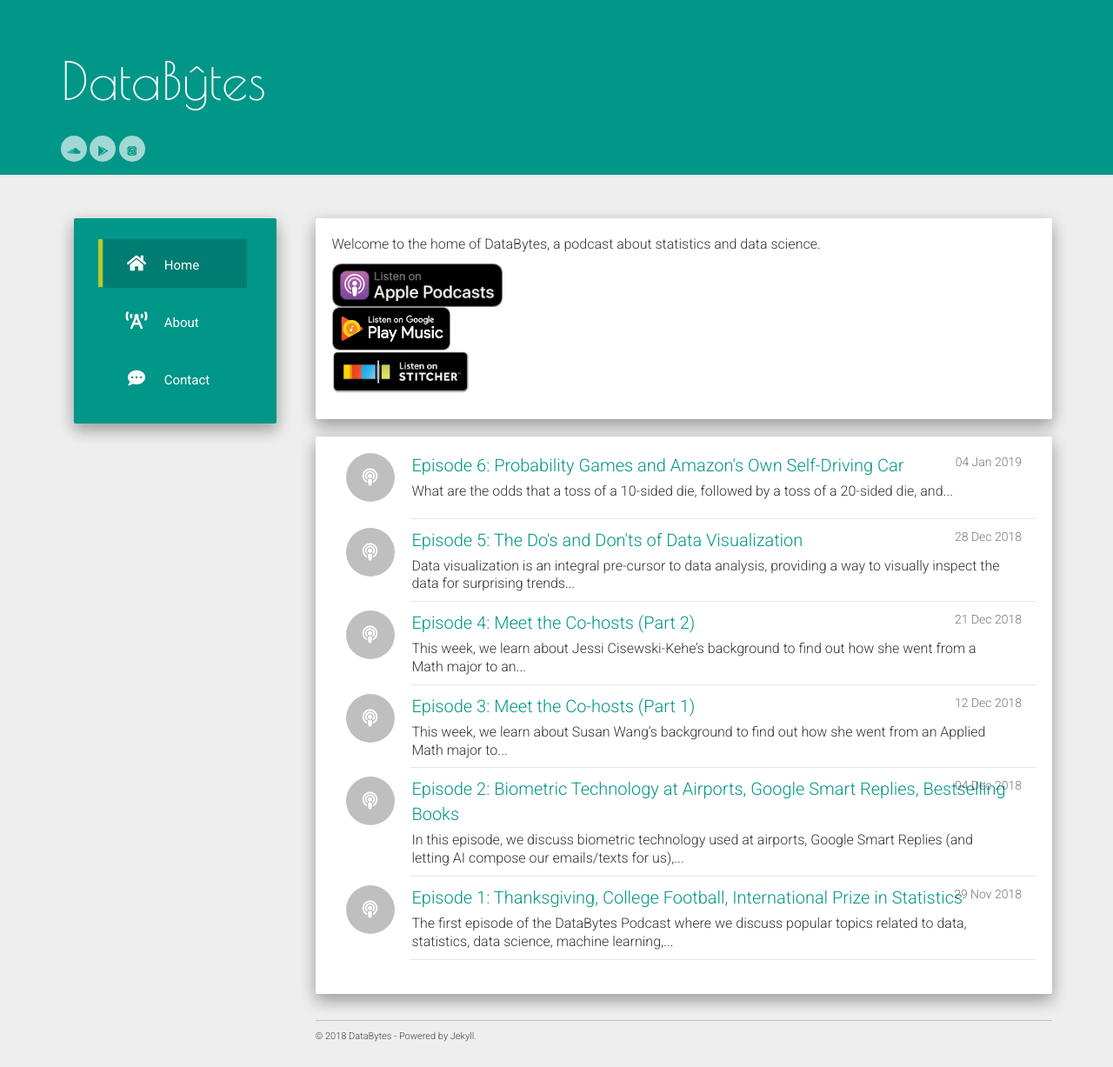
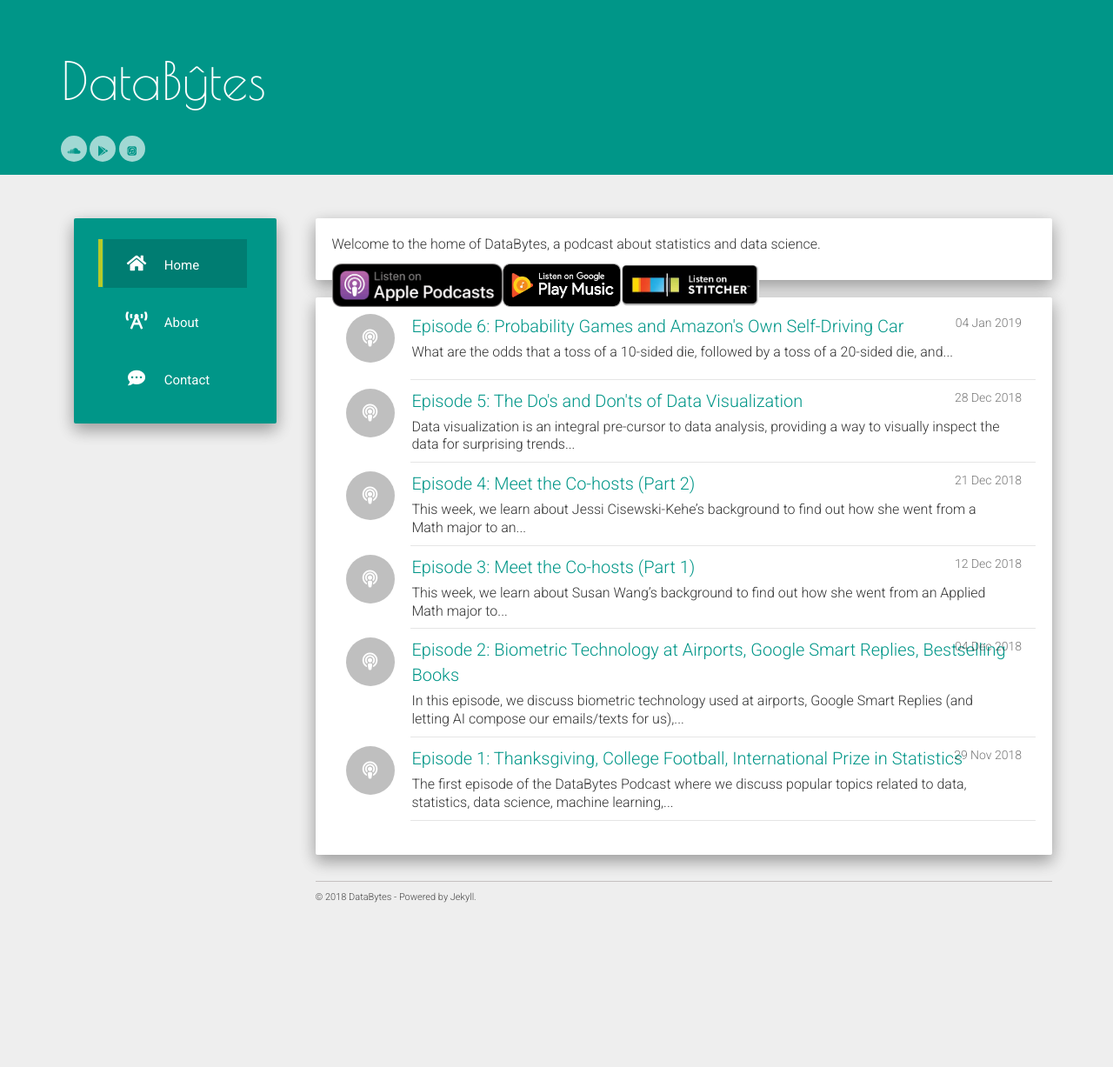
Before and after one commit to DataBytesPodcast/databytespodcast.github.io, a Jekyll site: the page built from index.html, in a window 1280 px wide. Shown: the whole page at 87% size. Built offline with Jekyll 4.4.1, drawn with Linux system fonts in a browser that asks for light colours; nearby versions of some CDN libraries; the list of posts is cut into pages by our own code; after the commit the page ends 1067 px from its top, so only the background shows below that.

Commit message:
Attempt 1 to put all badges on same line.

```diff
--- a/index.html
+++ b/index.html
@@ -5,7 +5,7 @@
 <div class="well">
         <p>Welcome to the home of DataBytes, a podcast about statistics and data science. </p>
         <p>
-        <a href="https://itunes.apple.com/us/podcast/databytes/id1445241846?mt=2&ls=1"><img src="/static/img/apple-podcasts-badge.png" alt="Apple Podcasts" style="height:50px;"></a><a href="https://playmusic.app.goo.gl/?ibi=com.google.PlayMusic&isi=691797987&ius=googleplaymusic&apn=com.google.android.music&link=https://play.google.com/music/m/Ixr33egunzkhqi6i7zaitcbvfqm?t%3DDataBytes%26pcampaignid%3DMKT-na-all-co-pr-mu-pod-16"><img src="/static/img/en_badge_web_music.png" alt = "Google Play" style="height:50px;"></a><a href="https://www.stitcher.com/s?fid=350243&refid=stpr"><img src="/static/img/listen-on-stitcher-badge.jpg" alt = "Stitcher" style="height:50px;"></a>
+        <a href="https://itunes.apple.com/us/podcast/databytes/id1445241846?mt=2&ls=1"><img src="/static/img/apple-podcasts-badge.png" alt="Apple Podcasts" style="height:50px;float:left;"></a><a href="https://playmusic.app.goo.gl/?ibi=com.google.PlayMusic&isi=691797987&ius=googleplaymusic&apn=com.google.android.music&link=https://play.google.com/music/m/Ixr33egunzkhqi6i7zaitcbvfqm?t%3DDataBytes%26pcampaignid%3DMKT-na-all-co-pr-mu-pod-16"><img src="/static/img/en_badge_web_music.png" alt = "Google Play" style="height:50px;float:left;"></a><a href="https://www.stitcher.com/s?fid=350243&refid=stpr"><img src="/static/img/listen-on-stitcher-badge.jpg" alt = "Stitcher" style="height:50px;float:left;"></a>
         </p>
 </div>
 <div class="well">
```
